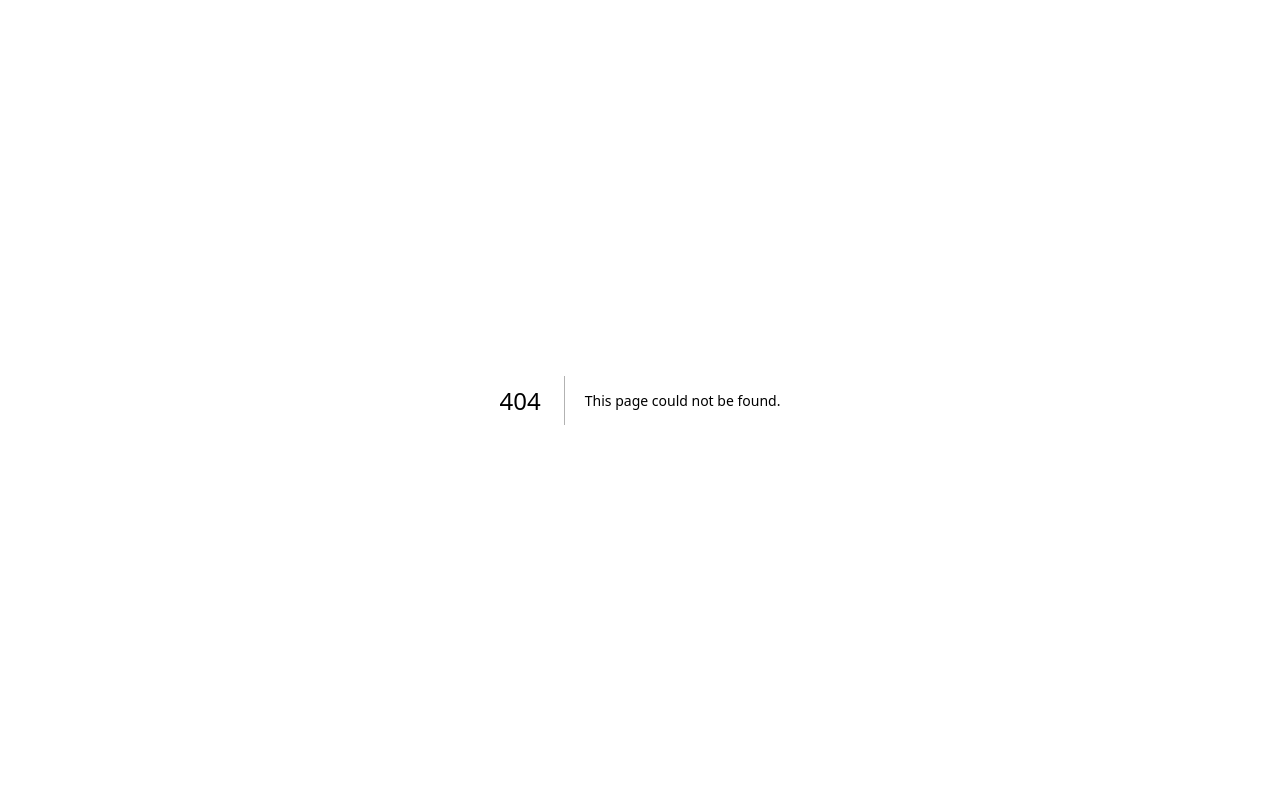
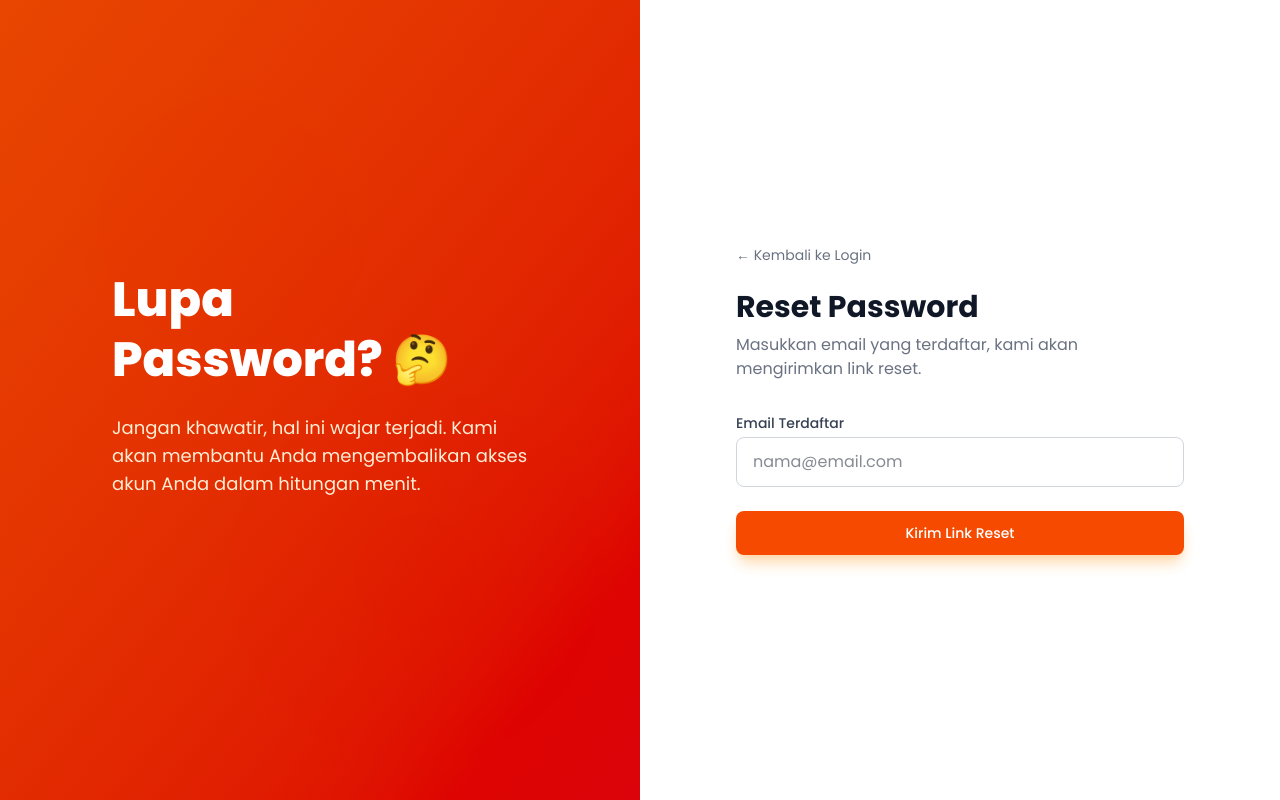
Before and after one commit to ayndri/Learning-Management-System, a Next.js app: page /forgot-password in a window 1280 px wide. Before the commit this address had no page. Built offline with nearby package versions, Linux system fonts and the light colour scheme.

Commit message:
feature: forgot password

```diff
--- /dev/null
+++ b/app/forgot-password/page.tsx
@@ -0,0 +1,114 @@
+"use client";
+
+import Link from "next/link";
+import { useState } from "react";
+
+export default function ForgotPasswordPage() {
+    const [email, setEmail] = useState("");
+    const [isLoading, setIsLoading] = useState(false);
+    const [isSubmitted, setIsSubmitted] = useState(false);
+
+    const handleSubmit = async (e: React.FormEvent) => {
+        e.preventDefault();
+        setIsLoading(true);
+
+        // Simulasi kirim email ke server
+        await new Promise((resolve) => setTimeout(resolve, 2000));
+
+        setIsLoading(false);
+        setIsSubmitted(true);
+    };
+
+    return (
+        <div className="min-h-screen w-full flex bg-white">
+            {/* --- BAGIAN KIRI (Artistik - Nuansa Oranye) --- */}
+            <div className="hidden lg:flex w-1/2 bg-orange-900 relative items-center justify-center overflow-hidden">
+                <div className="absolute inset-0 bg-gradient-to-br from-orange-600 to-red-600 opacity-90 z-10"></div>
+                {/* Dekorasi Blob */}
+                <div className="absolute top-20 left-20 w-72 h-72 bg-yellow-400 rounded-full mix-blend-multiply filter blur-3xl opacity-60 animate-blob"></div>
+                <div className="absolute bottom-20 right-20 w-72 h-72 bg-red-400 rounded-full mix-blend-multiply filter blur-3xl opacity-60 animate-blob animation-delay-2000"></div>
+
+                <div className="relative z-20 text-white p-12 max-w-lg">
+                    <h2 className="text-5xl font-extrabold mb-6 leading-tight">Lupa <br /> Password? 🤔</h2>
+                    <p className="text-orange-100 text-lg mb-8">
+                        Jangan khawatir, hal ini wajar terjadi. Kami akan membantu Anda mengembalikan akses akun Anda dalam hitungan menit.
+                    </p>
+                </div>
+            </div>
+
+            {/* --- BAGIAN KANAN (Form) --- */}
+            <div className="w-full lg:w-1/2 flex items-center justify-center p-8 lg:p-12">
+                <div className="w-full max-w-md animate-fade-in-up">
+
+                    {/* TAMPILAN JIKA SUKSES SUBMIT */}
+                    {isSubmitted ? (
+                        <div className="text-center space-y-6">
+                            <div className="w-20 h-20 bg-green-100 text-green-600 rounded-full flex items-center justify-center text-4xl mx-auto animate-bounce-short">
+                                📩
+                            </div>
+                            <div>
+                                <h2 className="text-2xl font-bold text-gray-900">Cek Email Anda</h2>
+                                <p className="text-gray-500 mt-2">
+                                    Kami telah mengirimkan instruksi reset password ke <span className="font-bold text-gray-800">{email}</span>.
+                                </p>
+                                <p className="text-sm text-gray-400 mt-2">
+                                    Belum menerima email? Cek folder Spam atau <button onClick={() => setIsSubmitted(false)} className="text-orange-600 hover:underline">kirim ulang</button>.
+                                </p>
+                            </div>
+
+                            <Link
+                                href="/login"
+                                className="block w-full py-3 px-4 rounded-lg bg-gray-900 text-white font-medium hover:bg-gray-800 transition shadow-lg"
+                            >
+                                Kembali ke Login
+                            </Link>
+                        </div>
+                    ) : (
+                        /* TAMPILAN FORM */
+                        <>
+                            <div className="mb-8">
+                                <Link href="/login" className="text-sm text-gray-500 hover:text-orange-600 flex items-center gap-1 mb-6 transition">
+                                    ← Kembali ke Login
+                                </Link>
+                                <h1 className="text-3xl font-bold text-gray-900">Reset Password</h1>
+                                <p className="text-gray-500 mt-2">Masukkan email yang terdaftar, kami akan mengirimkan link reset.</p>
+                            </div>
+
+                            <form onSubmit={handleSubmit} className="space-y-6">
+                                <div>
+                                    <label className="block text-sm font-medium text-gray-700 mb-1">Email Terdaftar</label>
+                                    <input
+                                        type="email"
+                                        required
+                                        value={email}
+                                        onChange={(e) => setEmail(e.target.value)}
+                                        placeholder="nama@email.com"
+                                        className="w-full px-4 py-3 rounded-lg border text-gray-900 border-gray-300 focus:ring-2 focus:ring-orange-500 focus:border-transparent outline-none transition-all"
+                                    />
+                                </div>
+
+                                <button
+                                    type="submit"
+                                    disabled={isLoading}
+                                    className="w-full flex justify-center py-3 px-4 rounded-lg text-sm font-medium text-white bg-orange-600 hover:bg-orange-700 focus:outline-none focus:ring-2 focus:ring-offset-2 focus:ring-orange-500 transition-colors shadow-lg shadow-orange-200 disabled:bg-orange-300"
+                                >
+                                    {isLoading ? (
+                                        <span className="flex items-center gap-2">
+                                            <svg className="animate-spin h-5 w-5 text-white" viewBox="0 0 24 24">
+                                                <circle className="opacity-25" cx="12" cy="12" r="10" stroke="currentColor" strokeWidth="4"></circle>
+                                                <path className="opacity-75" fill="currentColor" d="M4 12a8 8 0 018-8V0C5.373 0 0 5.373 0 12h4zm2 5.291A7.962 7.962 0 014 12H0c0 3.042 1.135 5.824 3 7.938l3-2.647z"></path>
+                                            </svg>
+                                            Mengirim...
+                                        </span>
+                                    ) : (
+                                        "Kirim Link Reset"
+                                    )}
+                                </button>
+                            </form>
+                        </>
+                    )}
+                </div>
+            </div>
+        </div>
+    );
+}
--- a/app/login/page.tsx
+++ b/app/login/page.tsx
@@ -97,7 +97,9 @@ export default function LoginPage() {
                                     className="w-full px-4 py-3 rounded-lg border text-gray-900 border-gray-300 focus:ring-2 focus:ring-indigo-600 outline-none transition-all"
                                 />
                                 <div className="flex justify-end mt-1">
-                                    <a href="#" className="text-sm font-medium text-indigo-600 hover:text-indigo-500">Lupa password?</a>
+                                    <Link href="/forgot-password" className="text-sm font-medium text-indigo-600 hover:text-indigo-500 hover:underline">
+                                        Lupa password?
+                                    </Link>
                                 </div>
                             </div>
                         </div>
```
